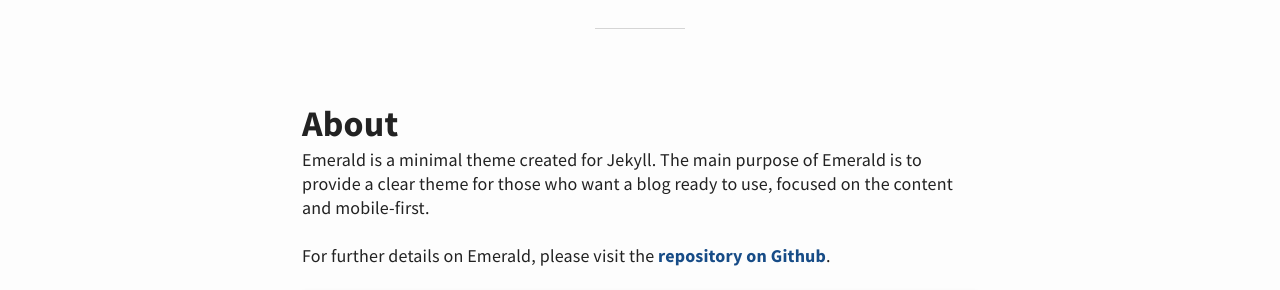
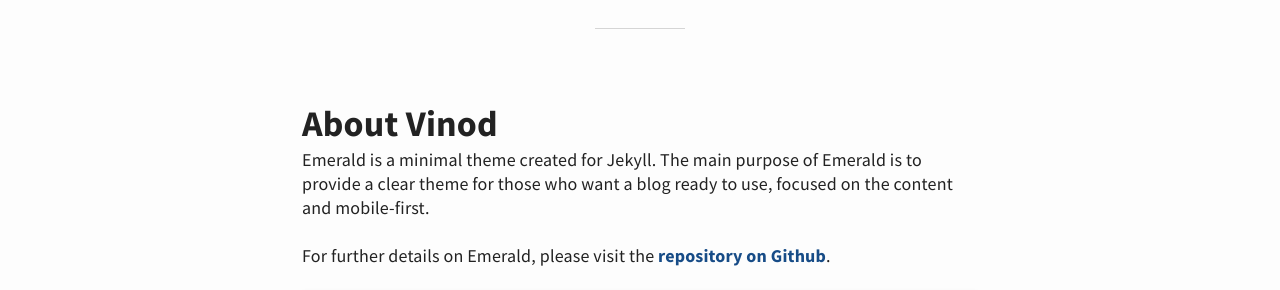
Before and after one commit to vinodmuda/vinodmuda.github.io, a Jekyll site: the page built from blogs/about.md, in a window 1280 px wide. Shown: the part 163-453 px from the top of the page. Built offline with Jekyll 4.4.1, drawn with Linux system fonts in a browser that asks for light colours.

Commit message:
Update about.md

```diff
--- a/blogs/about.md
+++ b/blogs/about.md
@@ -2,7 +2,7 @@
 layout: page
 title: About Emerald
 ---
-## About
+## About Vinod
 Emerald is a minimal theme created for Jekyll. The main purpose of Emerald is to provide a clear theme for those who want a blog ready to use, focused on the content and mobile-first.
 
 For further details on Emerald, please visit the [repository on Github](https://github.com/KingFelix/emerald/).
```
